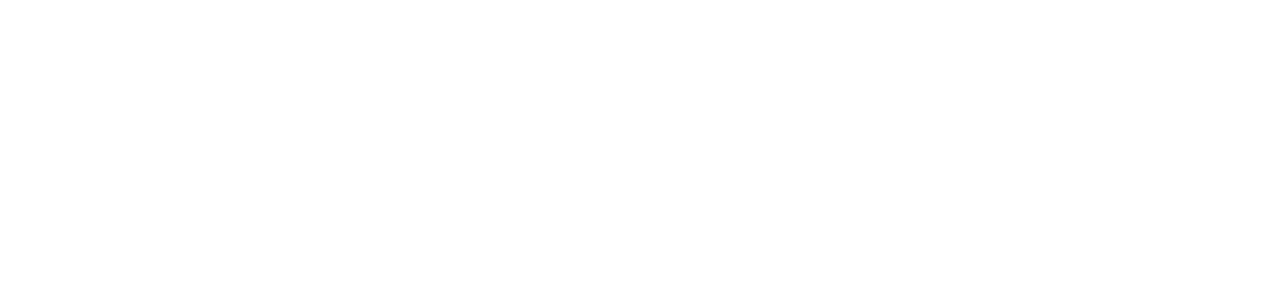
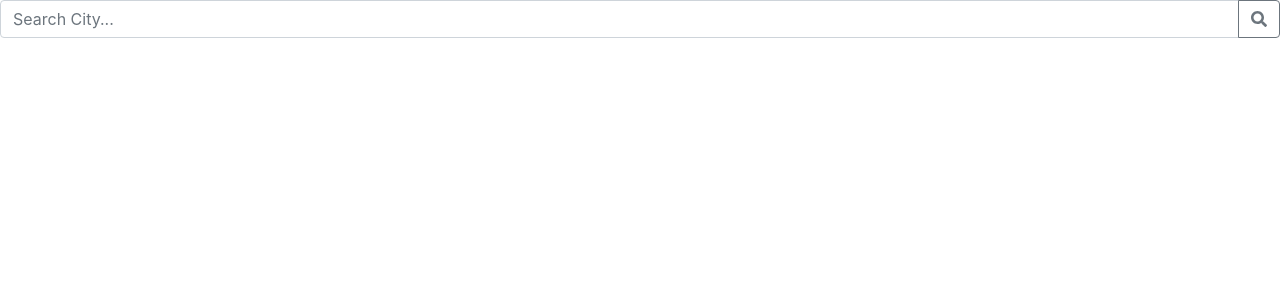
Before and after one commit to maikomr/weather-forecast-web, a React (Create React App) app: page / in a window 1280 px wide. Shown: the top 300 px of the page. Built offline with nearby package versions, Linux system fonts and the light colour scheme.

Commit message:
Super basic SearchCity component

```diff
--- a/src/App.js
+++ b/src/App.js
@@ -1,9 +1,11 @@
 import React from 'react';
+import SearchCity from './components/SearchCity';
 import './App.scss';
 
 function App() {
   return (
     <div className="App">
+      <SearchCity />
     </div>
   );
 }
--- /dev/null
+++ b/src/components/SearchCity.js
@@ -0,0 +1,32 @@
+import React, { useState } from "react";
+import { FontAwesomeIcon } from '@fortawesome/react-fontawesome';
+import { faSearch } from '@fortawesome/free-solid-svg-icons';
+import { Button, Form, FormControl, InputGroup } from 'react-bootstrap';
+
+const SearchCity = ({ onSubmit }) => {
+    const [ searchText, setSearchText ] = useState('');
+
+    const submitForm = e => {
+        e.preventDefault();
+        console.log(searchText);
+    };
+
+    const handleTextChange = e => {
+        setSearchText(e.target.value);
+    };
+
+    return (
+        <Form onSubmit={submitForm}>
+            <InputGroup>
+                <FormControl value={searchText} onChange={handleTextChange} placeholder="Search City..." />
+                <InputGroup.Append>
+                    <Button variant="outline-secondary" type="submit" >
+                        <FontAwesomeIcon icon={faSearch} />
+                    </Button>
+                </InputGroup.Append>
+            </InputGroup>
+        </Form>
+    );
+};
+
+export default SearchCity;
```
